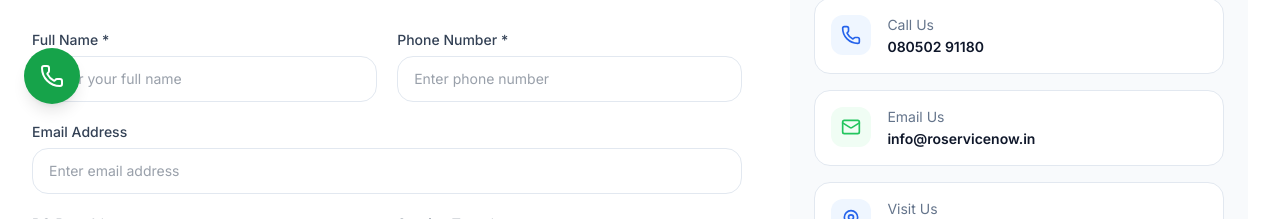
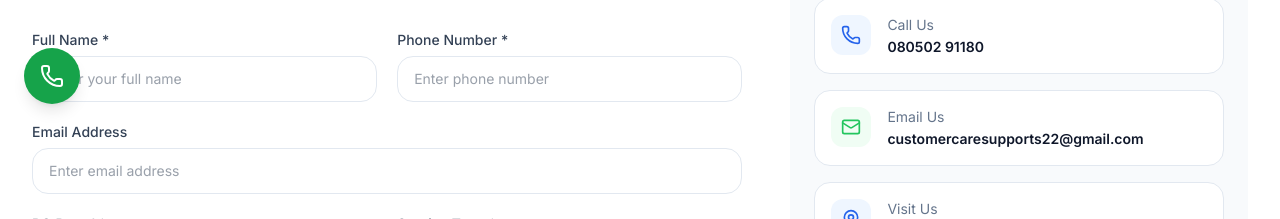
Before and after one commit to hoteldemo88-a11y/OG-Service, a React (Vite) app: page /contact in a window 1280 px wide. Shown: the part 672-891 px from the top of the page. Built offline with nearby package versions, Linux system fonts and the light colour scheme.

Commit message:
increase performance

```diff
--- a/src/constants/index.js
+++ b/src/constants/index.js
@@ -4,8 +4,8 @@ export const SITE = {
   description: 'Expert RO water purifier repair, installation, and maintenance services in Bangalore. Same day doorstep service, genuine spare parts, and certified technicians. Call 080502 91180.',
   phone: '080502 91180',
   phoneFormatted: '080502 91180',
-  phoneRaw: '918050291180',
-  email: 'info@roservicenow.in',
+  phoneRaw: '08050291180',
+  email: 'customercaresupports22@gmail.com',
   address: {
     street: '',
     city: 'Bangalore',
@@ -26,7 +26,7 @@ export const SITE = {
     twitter: '#',
     youtube: '#',
   },
-  url: 'https://roservicecenter.in',
+  url: 'https://roservicenow.in',
   googleRating: '4.8',
   reviewCount: '2500',
   customersCount: '10,000+',
--- a/src/pages/PrivacyPolicyPage.jsx
+++ b/src/pages/PrivacyPolicyPage.jsx
@@ -28,7 +28,7 @@ const sections = [
   },
   {
     title: 'Your Rights',
-    content: 'Under applicable data protection laws, you have the following rights:\n\n• Right to Access — Request a copy of all personal data we hold about you\n• Right to Correction — Request correction of inaccurate or incomplete data\n• Right to Deletion — Request deletion of your personal data from our records\n• Right to Opt-Out — Unsubscribe from marketing communications at any time\n• Right to Restrict Processing — Limit how we use your data\n• Right to Data Portability — Request your data in a structured, machine-readable format\n\nTo exercise any of these rights, please contact us at info@roservicenow.in or call 080502 91180.',
+    content: 'Under applicable data protection laws, you have the following rights:\n\n• Right to Access — Request a copy of all personal data we hold about you\n• Right to Correction — Request correction of inaccurate or incomplete data\n• Right to Deletion — Request deletion of your personal data from our records\n• Right to Opt-Out — Unsubscribe from marketing communications at any time\n• Right to Restrict Processing — Limit how we use your data\n• Right to Data Portability — Request your data in a structured, machine-readable format\n\nTo exercise any of these rights, please contact us at customercaresupports22@gmail.com or call 080502 91180.',
   },
   {
     title: 'Data Retention',
@@ -44,7 +44,7 @@ const sections = [
   },
   {
     title: 'Contact Us',
-    content: 'If you have any questions, concerns, or requests regarding this Privacy Policy or our data practices, please reach out to us:\n\nEmail: info@roservicenow.in\nPhone: 080502 91180\nAddress: Bangalore, Karnataka, India\n\nWe aim to respond to all privacy-related inquiries within 48 business hours.',
+    content: 'If you have any questions, concerns, or requests regarding this Privacy Policy or our data practices, please reach out to us:\n\nEmail: customercaresupports22@gmail.com\nPhone: 080502 91180\nAddress: Bangalore, Karnataka, India\n\nWe aim to respond to all privacy-related inquiries within 48 business hours.',
   },
 ];
 
@@ -92,7 +92,7 @@ export default function PrivacyPolicyPage() {
 
             <div className="mt-10 sm:mt-12 bg-[#f8fafc] rounded-2xl p-6 sm:p-8 border border-[#e2e8f0]">
               <h3 className="font-bold text-[#0f172a] mb-2">Questions About Your Privacy?</h3>
-              <p className="text-[#64748b] text-sm leading-relaxed">We are committed to protecting your data. If you have any questions about this policy, please contact us at <a href="mailto:info@roservicenow.in" className="text-[#2563eb] hover:underline font-medium">info@roservicenow.in</a> or call us at <a href="tel:918050291180" className="text-[#2563eb] hover:underline font-medium">080502 91180</a>.</p>
+              <p className="text-[#64748b] text-sm leading-relaxed">We are committed to protecting your data. If you have any questions about this policy, please contact us at <a href="mailto:customercaresupports22@gmail.com" className="text-[#2563eb] hover:underline font-medium">customercaresupports22@gmail.com</a> or call us at <a href="tel:08050291180" className="text-[#2563eb] hover:underline font-medium">080502 91180</a>.</p>
             </div>
           </div>
         </Container>
--- a/src/pages/Terms.jsx
+++ b/src/pages/Terms.jsx
@@ -56,7 +56,7 @@ const sections = [
   },
   {
     title: 'Contact Information',
-    content: 'For any questions, concerns, or disputes related to these Terms and Conditions, please contact us:\n\nEmail: info@roservicenow.in\nPhone: 080502 91180\nAddress: Bangalore, Karnataka, India\nBusiness Hours: Monday to Saturday — 8:00 AM to 8:00 PM | Sunday — 9:00 AM to 5:00 PM',
+    content: 'For any questions, concerns, or disputes related to these Terms and Conditions, please contact us:\n\nEmail: customercaresupports22@gmail.com\nPhone: 080502 91180\nAddress: Bangalore, Karnataka, India\nBusiness Hours: Monday to Saturday — 8:00 AM to 8:00 PM | Sunday — 9:00 AM to 5:00 PM',
   },
 ];
 
@@ -104,7 +104,7 @@ export default function Terms() {
 
             <div className="mt-10 sm:mt-12 bg-[#f8fafc] rounded-2xl p-6 sm:p-8 border border-[#e2e8f0]">
               <h3 className="font-bold text-[#0f172a] mb-2">Need Help?</h3>
-              <p className="text-[#64748b] text-sm leading-relaxed">If you have any questions about these Terms & Conditions, please contact us at <a href="mailto:info@roservicenow.in" className="text-[#2563eb] hover:underline font-medium">info@roservicenow.in</a> or call us at <a href="tel:918050291180" className="text-[#2563eb] hover:underline font-medium">080502 91180</a>.</p>
+              <p className="text-[#64748b] text-sm leading-relaxed">If you have any questions about these Terms & Conditions, please contact us at <a href="mailto:customercaresupports22@gmail.com" className="text-[#2563eb] hover:underline font-medium">customercaresupports22@gmail.com</a> or call us at <a href="tel:08050291180" className="text-[#2563eb] hover:underline font-medium">080502 91180</a>.</p>
             </div>
           </div>
         </Container>
```
